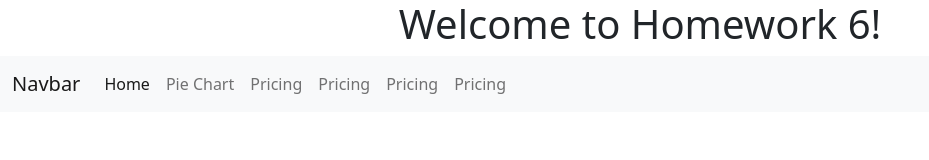
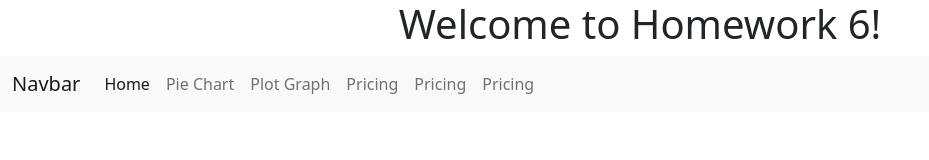
Before and after one commit to niclip44/homework-6, a plain HTML site: page index.html in a window 1280 px wide. Shown: the whole page, without its empty margins (0-929 px from the left). Drawn offline with nearby package versions, Linux system fonts and the light colour scheme.

Commit message:
Update index.html

```diff
--- a/index.html
+++ b/index.html
@@ -26,16 +26,16 @@
           <a class="nav-link" href="library1.html">Pie Chart</a>
         </li>
         <li class="nav-item">
-          <a class="nav-link" href="#library2.html">Pricing</a>
+          <a class="nav-link" href="library2.html">Plot Graph</a>
         </li>
          <li class="nav-item">
-          <a class="nav-link" href="#library3.html">Pricing</a>
+          <a class="nav-link" href="library3.html">Pricing</a>
         </li>
          <li class="nav-item">
-          <a class="nav-link" href="#library4.html">Pricing</a>
+          <a class="nav-link" href="library4.html">Pricing</a>
         </li>
          <li class="nav-item">
-          <a class="nav-link" href="#library5.html">Pricing</a>
+          <a class="nav-link" href="library5.html">Pricing</a>
         </li>
       </ul>
     </div>
```
